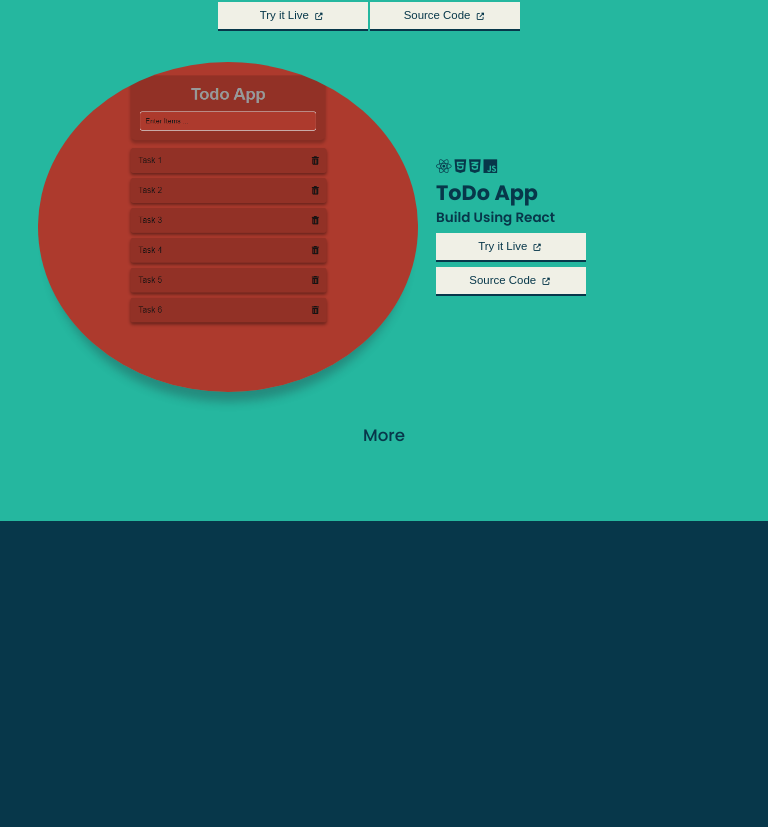
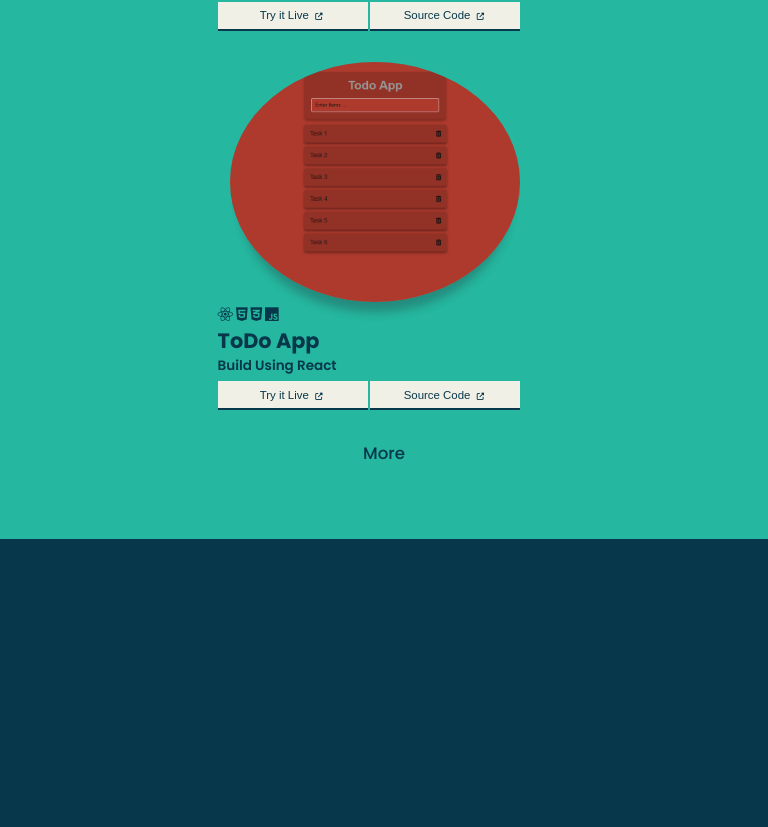
Before and after one commit to jaseel6303/portfolio_website, a plain HTML site: page index.html in a window 768 px wide. Shown: the part 2571-3398 px from the top of the page. Drawn offline with nearby package versions, Linux system fonts and the light colour scheme.

Commit message:
Update style.css

```diff
--- a/css/style.css
+++ b/css/style.css
@@ -722,6 +722,19 @@ header {
       margin-bottom: 0.5rem;
     }
 
+    .proj-3 {
+      display: flex;
+      justify-content: center;
+      flex-direction: column;
+    }
+
+    .proj-3 img {
+      height: 240px;
+      width: 290px;
+      margin-bottom: 0.5rem;
+    }
+
+
     .work-arrow-2 a {
       font-size: 1.3rem;
       text-decoration: none;
```
